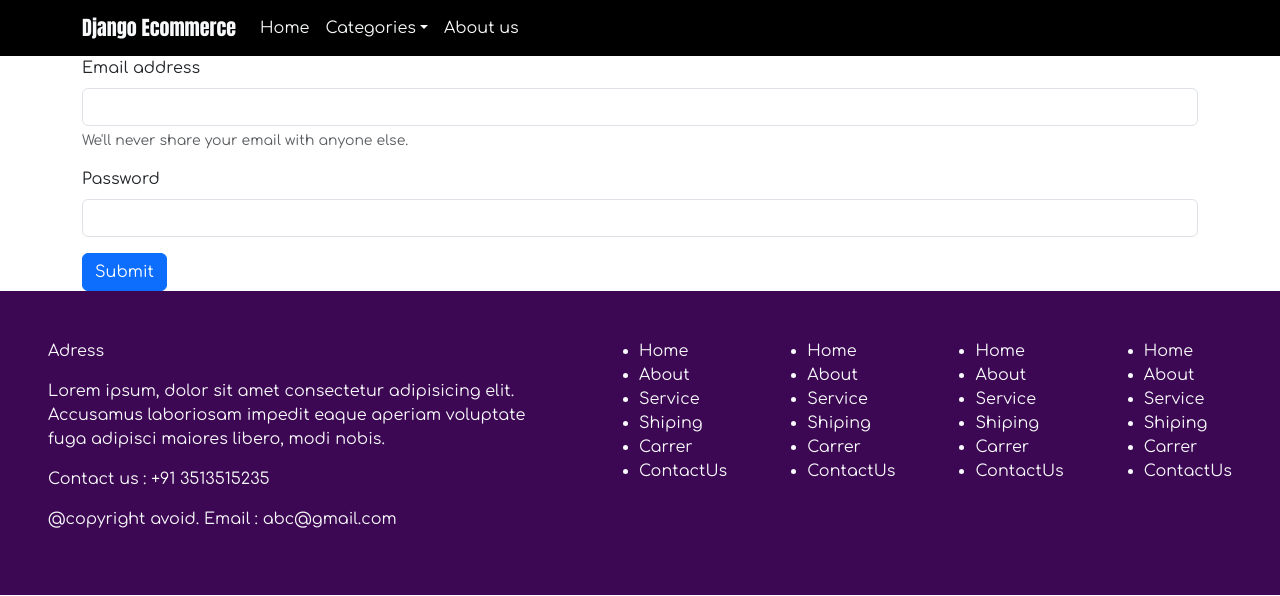
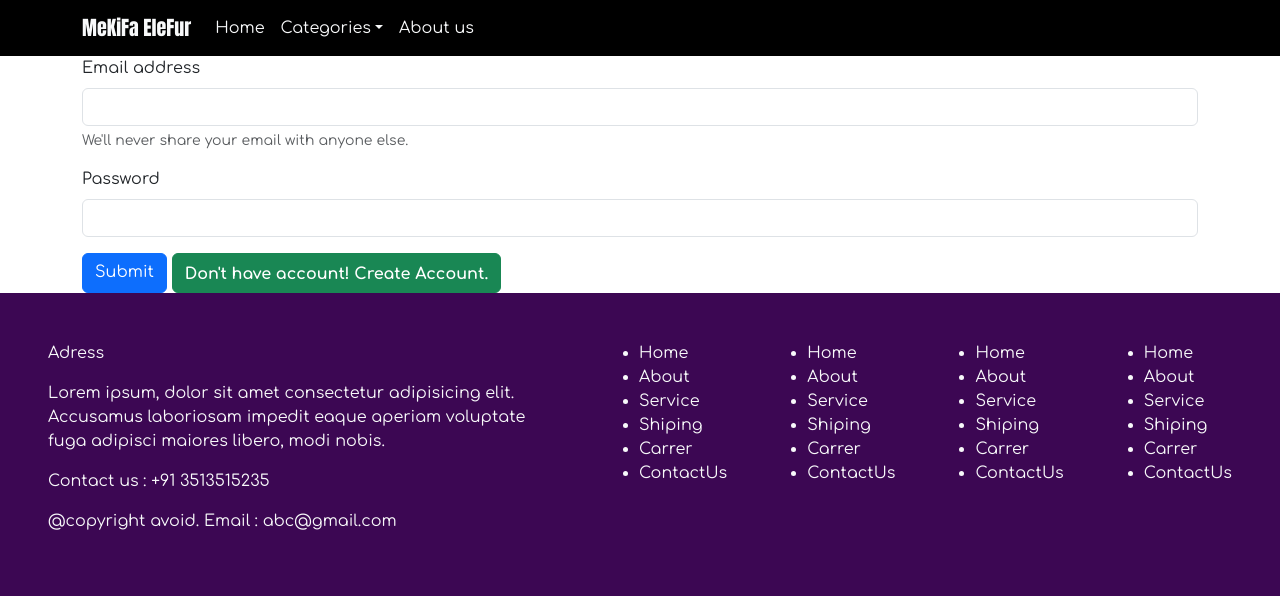
Before and after one commit to Sachinkalgude/EcommerceApp, a Django app: page /authentication/login/ in a window 1280 px wide. Shown: the top 596 px of the page. Run offline with Django 5.2, Linux system fonts and the light colour scheme; some libraries are stand-ins or nearby versions.

Commit message:
some minor changes in ui to check if user is login then only show  cart.

```diff
--- a/authentication/templates/login.html
+++ b/authentication/templates/login.html
@@ -17,7 +17,8 @@
             <label for="exampleInputPassword1" class="form-label">Password</label>
             <input type="password" name="password" class="form-control" id="exampleInputPassword1" />
           </div>
-          <button type="submit" class="btn btn-primary">Submit</button>
+          <button type="submit" class="btn btn-primary pb-2">Submit</button>
+          <a href="{% url 'signup' %}" class="pt-2 btn btn-success"><strong>Don't have account! Create Account.</strong></a>
         </form>
       </div>
     </div>
--- a/templates/base.html
+++ b/templates/base.html
@@ -60,7 +60,7 @@
   <body>
     <nav class="navbar navbar-expand-lg p-2" style="background: black;">
       <div class="container">
-        <a class="navbar-brand text-light django" href="#">Django Ecommerce</a>
+        <a class="navbar-brand text-light django" href="{% url 'home' %}">MeKiFa EleFur</a>
         <button class="navbar-toggler" type="button" data-bs-toggle="collapse" style="background-color: white;" data-bs-target="#navbarTogglerDemo02" aria-controls="navbarTogglerDemo02" aria-expanded="false" aria-label="Toggle navigation"><span class="navbar-toggler-icon"></span></button>
         <div class="collapse navbar-collapse" id="navbarTogglerDemo02">
           <ul class="navbar-nav me-auto mb-2 mb-lg-0">
@@ -92,6 +92,7 @@
           </ul>
         </div>
         <div>
+          {% if request.user.is_authenticated %}
           <ul class="navbar-nav me-auto mb-2 mb-lg-0">
             <li class="nav-item">
               <a class="nav-link active text-light" aria-current="page" href="{% url 'view_cart' %}">
@@ -104,6 +105,7 @@
           </a>
             </li>
           </ul>
+          {% endif %}
         </div>
       </div>
     </nav>
```
